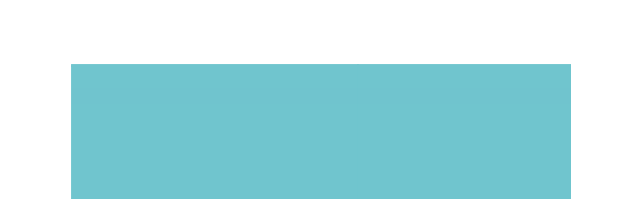
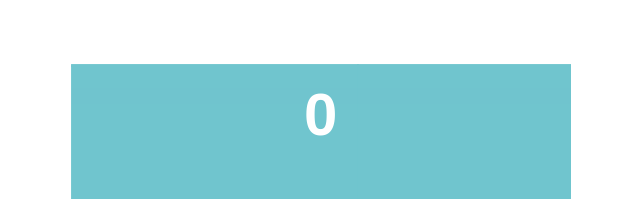
Before and after one commit to jinnn0/flappy-bird, a website built with webpack: page index.html in a window 1280 px wide. Shown: the top 199 px of the page, without its empty margins (319-959 px from the left). Built offline with nearby package versions, Linux system fonts and the light colour scheme.

Commit message:
fixed score display

```diff
--- a/index.html
+++ b/index.html
@@ -12,6 +12,9 @@
 
   <canvas></canvas>
 
+  <div class="main-scroe">
+    <span class="main-score-display">0</span>
+  </div>
 
   <script src="./temp/scripts/App.js"></script>
 </body>
```
